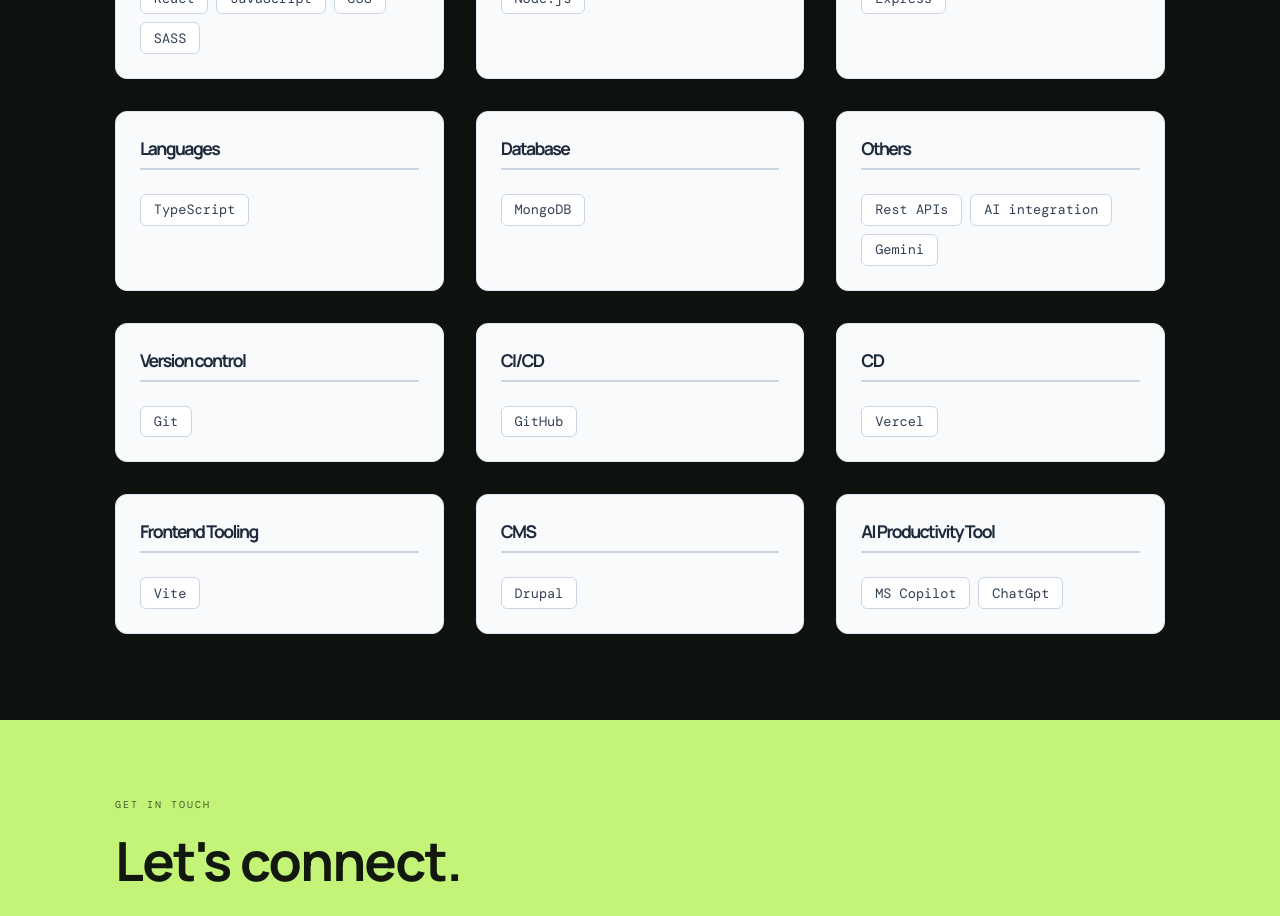
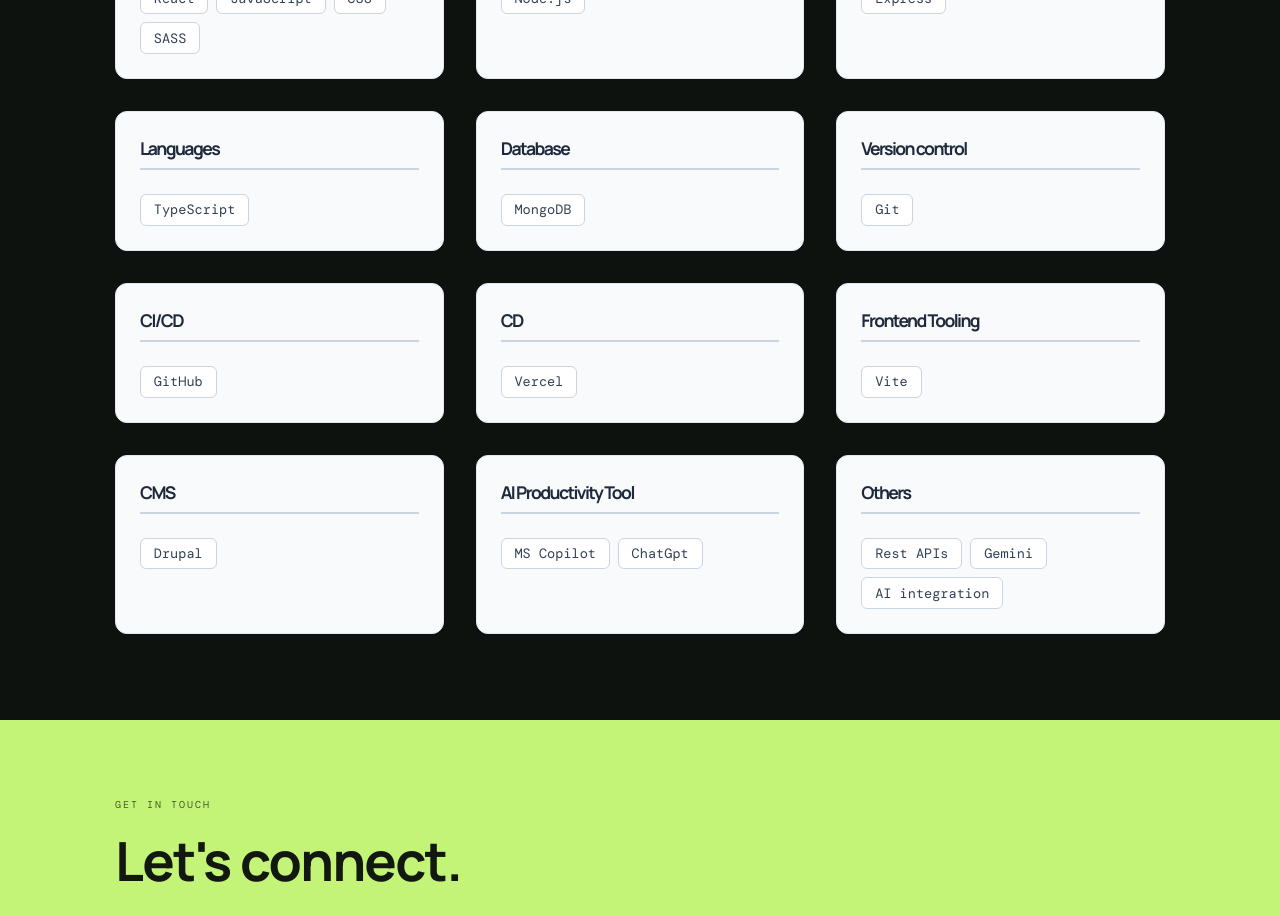
Before and after one commit to dev-priti/my_portfolio, a React (Vite) app: page / in a window 1280 px wide. Shown: the part 2820-3736 px from the top of the page. Built offline with nearby package versions, Linux system fonts and the light colour scheme.

Commit message:
Fixed position of categories

```diff
--- a/src/portfolioConfig.ts
+++ b/src/portfolioConfig.ts
@@ -14,7 +14,7 @@
     { name: "TypeScript", category: "Languages" },
     { name: "JavaScript", category: "Frontend" },
     { name: "MongoDB", category: "Database" },
-    { name: "Rest APIs", category: "Others" },
+
     { name: "Git", category: "Version control" },
     { name: "GitHub", category: "CI/CD" },
     { name: "Vercel", category: "CD" },
@@ -22,10 +22,12 @@
     { name: "CSS", category: "Frontend" },
     { name: "SASS", category: "Frontend" },
     { name: "Drupal", category: "CMS" },
-    { name: "AI integration", category: "Others" },
+
     { name: "MS Copilot", category: "AI Productivity Tool" },
     { name: "ChatGpt", category: "AI Productivity Tool" },
+    { name: "Rest APIs", category: "Others" },
     { name: "Gemini", category: "Others" },
+    { name: "AI integration", category: "Others" },
   ],
   projects: [
     {
```
